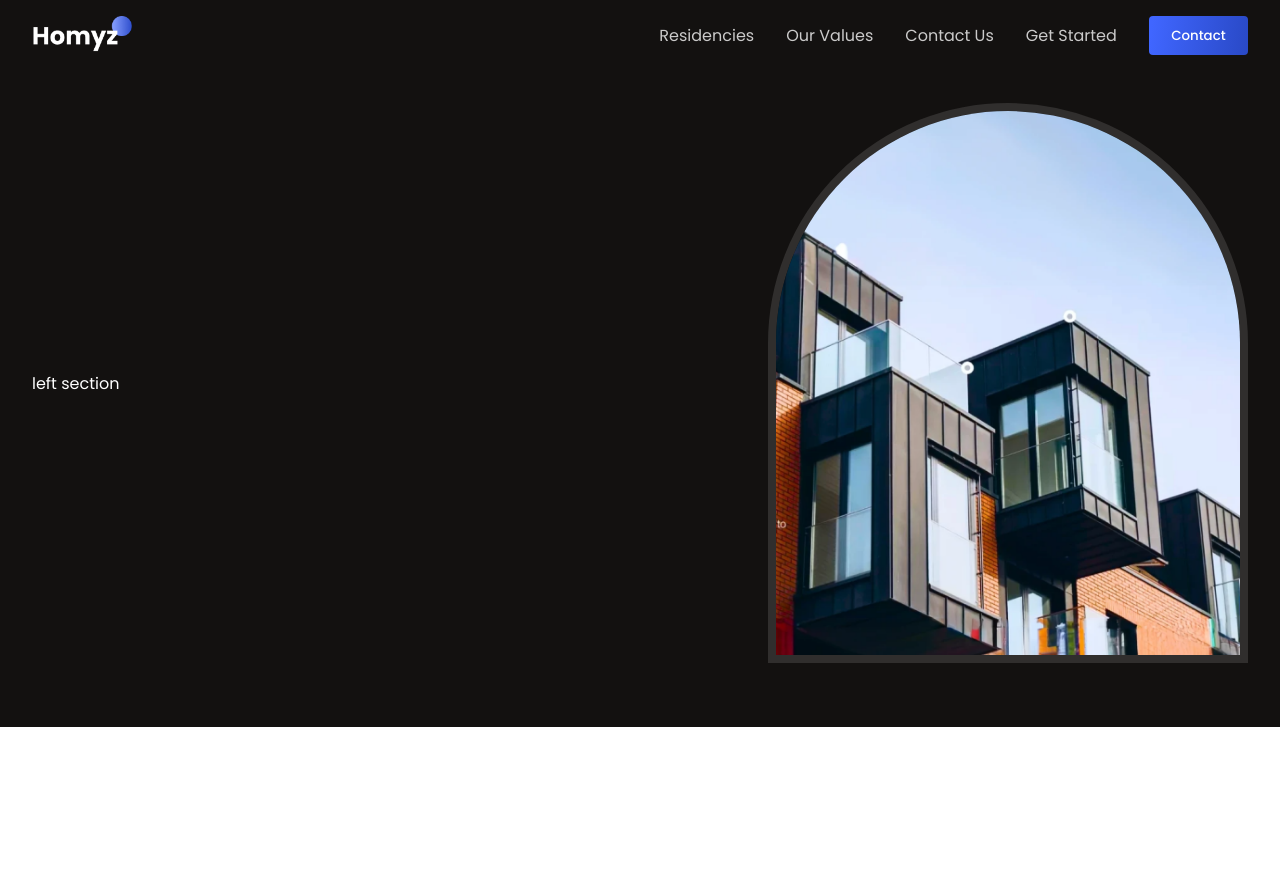
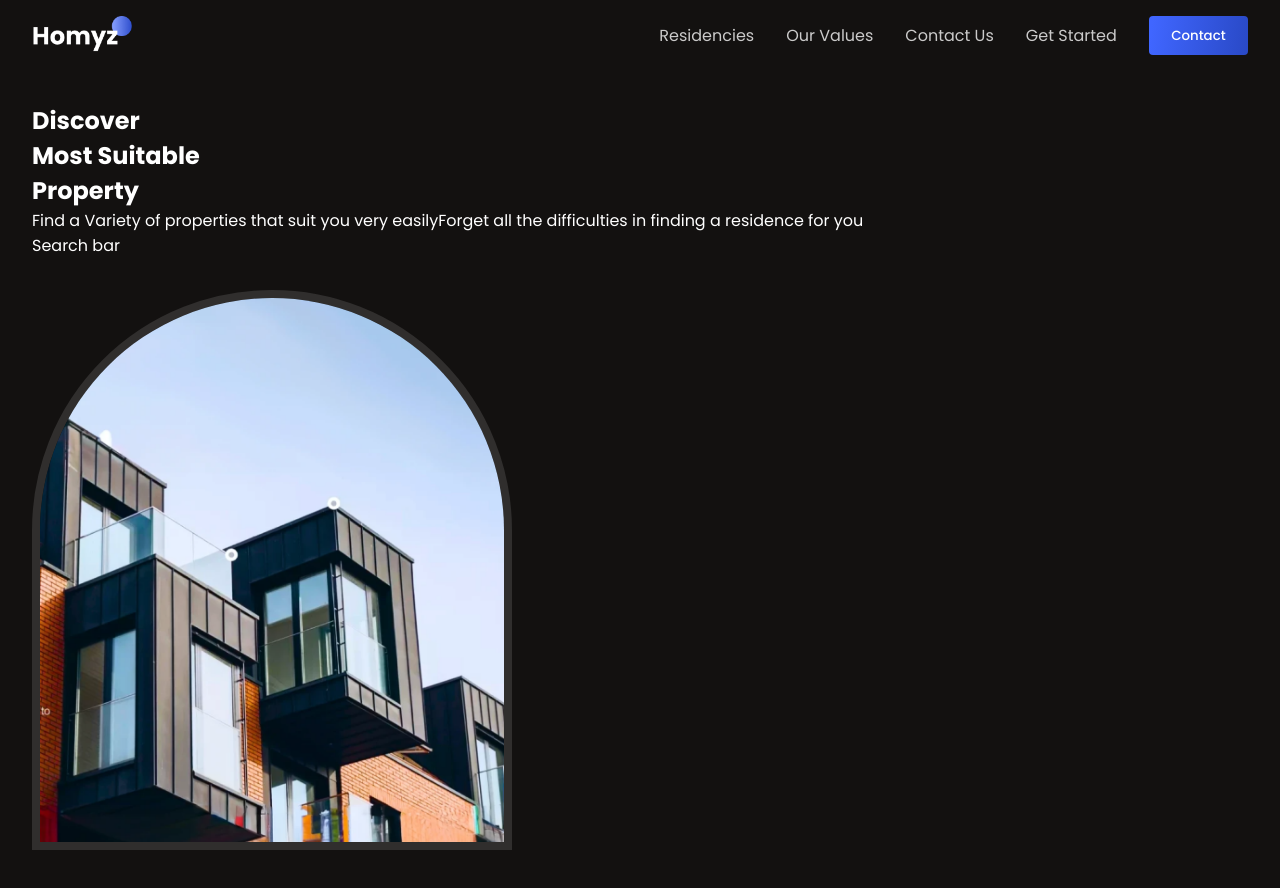
Before and after one commit to CodeWithFin/Winterfell-Estates, a React (Vite) app: page / in a window 1280 px wide. Shown: the top 888 px of the page. Before the commit the page ends 800 px from the top, so only its background shows below. Built offline with nearby package versions, Linux system fonts and the light colour scheme.

Commit message:
redore entire hero section

```diff
--- a/src/components/Hero/Hero.jsx
+++ b/src/components/Hero/Hero.jsx
@@ -5,11 +5,24 @@
   return (
     <section className="hero-wrapper">
       <div className="paddings innerWidth flexCenter hero-container">
-        <div className="hero-left">left section</div>
+        <div className="hero-left">
+          <div className="hero-title">
+            <h1>
+              Discover <br />Most Suitable <br /> Property
+            </h1>
+          </div>
+          <div className="hero-des">
+            <span>Find a Variety of properties that suit you very easily</span>
+            <span>Forget all the difficulties in finding a residence for you</span>
+          </div>
+          <div className="search-bar">
+            Search bar
+          </div>
+        </div>
 
         <div className="flexCenter hero-right">
           <div className="image-container">
-            <img src="./hero-image.png" alt="" />
+            <img src="./hero-image.png" alt="Hero" />
           </div>
         </div>
       </div>
```
